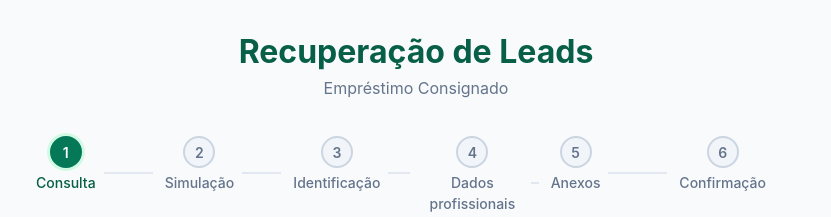
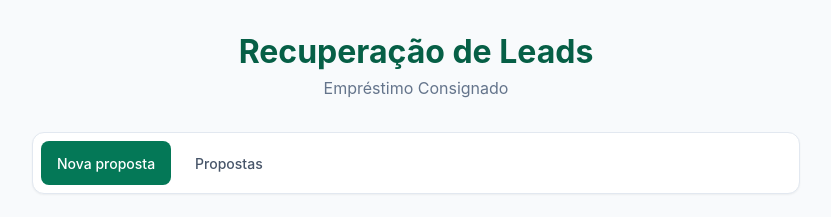
Before and after one commit to willsantos/desafio-tecnico-leads, a React (Vite) app in the folder frontend/: page / in a window 1280 px wide. Shown: the top 217 px of the page, without its empty margins (224-1055 px from the left). Built offline with nearby package versions, Linux system fonts and the light colour scheme; no server answers.

Commit message:
feat(frontend): add global header navigation

```diff
--- /dev/null
+++ b/frontend/src/shared/components/layout/Header.module.css
@@ -0,0 +1,45 @@
+.header {
+  max-width: 48rem;
+  margin: 0 auto var(--space-lg);
+}
+
+.list {
+  display: flex;
+  gap: var(--space-sm);
+  list-style: none;
+  margin: 0;
+  padding: var(--space-sm);
+  background-color: var(--color-surface);
+  border: 1px solid var(--color-border);
+  border-radius: var(--radius-lg);
+  box-shadow: var(--shadow-sm);
+}
+
+.link {
+  display: inline-flex;
+  align-items: center;
+  justify-content: center;
+  min-height: 44px;
+  padding: var(--space-sm) var(--space-md);
+  border-radius: var(--radius-md);
+  font-size: var(--font-size-sm);
+  font-weight: var(--font-weight-medium);
+  color: var(--color-gray-600);
+  text-decoration: none;
+  transition: background-color var(--transition-fast), color var(--transition-fast);
+}
+
+.link:hover {
+  color: var(--color-primary-700);
+  background-color: var(--color-primary-50);
+}
+
+.active {
+  color: var(--color-text-on-primary);
+  background-color: var(--color-primary-700);
+}
+
+.active:hover {
+  color: var(--color-text-on-primary);
+  background-color: var(--color-primary-800);
+}
--- a/frontend/src/shared/components/layout/Header.tsx
+++ b/frontend/src/shared/components/layout/Header.tsx
@@ -1,3 +1,27 @@
+import { NavLink } from 'react-router-dom'
+import styles from './Header.module.css'
+
+const NAV_ITEMS = [
+  { to: '/', label: 'Nova proposta' },
+  { to: '/leads', label: 'Propostas' },
+]
+
 export function Header() {
-  return null
+  return (
+    <nav className={styles.header} aria-label="Navegação principal">
+      <ul className={styles.list}>
+        {NAV_ITEMS.map((item) => (
+          <li key={item.to}>
+            <NavLink
+              to={item.to}
+              className={({ isActive }) => [styles.link, isActive ? styles.active : ''].join(' ')}
+              end
+            >
+              {item.label}
+            </NavLink>
+          </li>
+        ))}
+      </ul>
+    </nav>
+  )
 }
```
